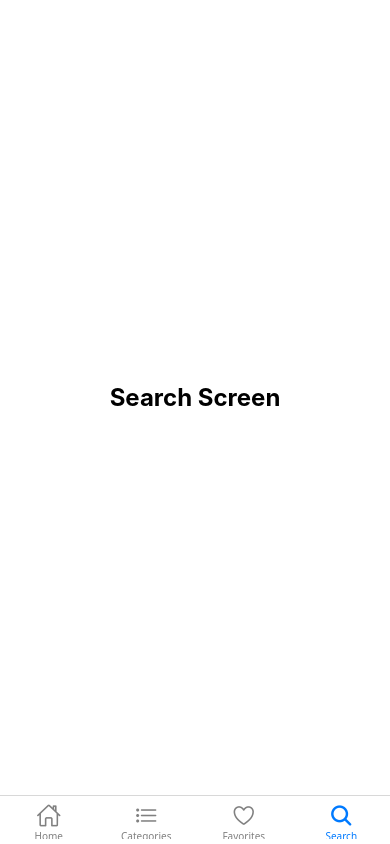
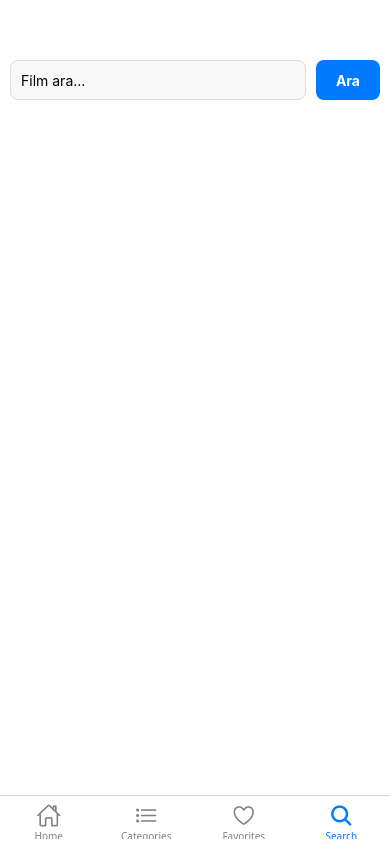
Before and after one commit to SUH3YL/Movie_Wizard, a React Native app: screen /Search in a window 390 px wide. Built offline with nearby package versions, Linux system fonts and the light colour scheme.

Commit message:
Added movie detail page and updated navigation

```diff
--- a/navigation/AppNavigator.js
+++ b/navigation/AppNavigator.js
@@ -2,6 +2,7 @@ import React from 'react';
 import { NavigationContainer } from '@react-navigation/native';
 import { createNativeStackNavigator } from '@react-navigation/native-stack';
 import TabNavigator from './TabNavigator';
+import MovieInfoScreen from '../screens/MovieInfoScreen';
 
 const Stack = createNativeStackNavigator();
 
@@ -10,6 +11,21 @@ const AppNavigator = () => {
     <NavigationContainer>
       <Stack.Navigator screenOptions={{ headerShown: false }}>
         <Stack.Screen name="MainTabs" component={TabNavigator} />
+        <Stack.Screen
+          name="MovieInfo"
+          component={MovieInfoScreen}
+          options={{
+            headerShown: true,
+            title: 'Film Detayları',
+            headerStyle: {
+              backgroundColor: '#f4511e',
+            },
+            headerTintColor: '#fff',
+            headerTitleStyle: {
+              fontWeight: 'bold',
+            },
+          }}
+        />
       </Stack.Navigator>
     </NavigationContainer>
   );
--- a/screens/CategoriesScreen.js
+++ b/screens/CategoriesScreen.js
@@ -3,7 +3,7 @@ import { View, Text, StyleSheet, FlatList, TouchableOpacity, ActivityIndicator }
 import MovieCard from '../components/MovieCard';
 import { searchMovies } from '../services/api';
 
-const CategoriesScreen = () => {
+const CategoriesScreen = ({ navigation }) => {
   const [selectedCategory, setSelectedCategory] = useState('Movies');
   const [selectedGenre, setSelectedGenre] = useState(null);
   const [movies, setMovies] = useState([]);
@@ -119,7 +119,7 @@ const CategoriesScreen = () => {
     <View style={styles.movieCardContainer}>
       <MovieCard
         movie={item}
-        onPress={() => {/* Navigate to detail screen */}}
+        onPress={() => navigation.navigate('MovieInfo', { imdbId: item.imdbID })}
       />
     </View>
   );
--- /dev/null
+++ b/screens/MovieInfoScreen.js
@@ -0,0 +1,171 @@
+import React, { useState, useEffect } from 'react';
+import {
+  View,
+  Text,
+  StyleSheet,
+  Image,
+  ScrollView,
+  ActivityIndicator,
+  SafeAreaView,
+} from 'react-native';
+import { getMovieById, getPosterUrl } from '../services/api';
+
+const MovieInfoScreen = ({ route }) => {
+  const [movie, setMovie] = useState(null);
+  const [loading, setLoading] = useState(true);
+  const { imdbId } = route.params;
+
+  useEffect(() => {
+    fetchMovieDetails();
+  }, []);
+
+  const fetchMovieDetails = async () => {
+    try {
+      const movieData = await getMovieById(imdbId);
+      setMovie(movieData);
+    } catch (error) {
+      console.error('Film detayları yüklenirken hata:', error);
+    } finally {
+      setLoading(false);
+    }
+  };
+
+  if (loading) {
+    return (
+      <View style={styles.loadingContainer}>
+        <ActivityIndicator size="large" color="#0000ff" />
+      </View>
+    );
+  }
+
+  if (!movie) {
+    return (
+      <View style={styles.errorContainer}>
+        <Text>Film bilgileri yüklenemedi.</Text>
+      </View>
+    );
+  }
+
+  return (
+    <SafeAreaView style={styles.container}>
+      <ScrollView>
+        <Image
+          source={{ uri: getPosterUrl(imdbId) }}
+          style={styles.poster}
+          resizeMode="contain"
+        />
+        <View style={styles.infoContainer}>
+          <Text style={styles.title}>{movie.Title}</Text>
+          <Text style={styles.year}>{movie.Year}</Text>
+
+          <View style={styles.ratingContainer}>
+            <Text style={styles.rating}>IMDb Puanı: {movie.imdbRating}</Text>
+            <Text style={styles.votes}>Oylar: {movie.imdbVotes}</Text>
+          </View>
+
+          <View style={styles.detailsContainer}>
+            <Text style={styles.label}>Tür:</Text>
+            <Text style={styles.value}>{movie.Genre}</Text>
+
+            <Text style={styles.label}>Yönetmen:</Text>
+            <Text style={styles.value}>{movie.Director}</Text>
+
+            <Text style={styles.label}>Oyuncular:</Text>
+            <Text style={styles.value}>{movie.Actors}</Text>
+
+            <Text style={styles.label}>Süre:</Text>
+            <Text style={styles.value}>{movie.Runtime}</Text>
+
+            <Text style={styles.label}>Dil:</Text>
+            <Text style={styles.value}>{movie.Language}</Text>
+
+            <Text style={styles.label}>Ülke:</Text>
+            <Text style={styles.value}>{movie.Country}</Text>
+
+            <Text style={styles.label}>Ödüller:</Text>
+            <Text style={styles.value}>{movie.Awards}</Text>
+          </View>
+
+          <View style={styles.plotContainer}>
+            <Text style={styles.label}>Özet:</Text>
+            <Text style={styles.plot}>{movie.Plot}</Text>
+          </View>
+        </View>
+      </ScrollView>
+    </SafeAreaView>
+  );
+};
+
+const styles = StyleSheet.create({
+  container: {
+    flex: 1,
+    backgroundColor: '#fff',
+  },
+  loadingContainer: {
+    flex: 1,
+    justifyContent: 'center',
+    alignItems: 'center',
+  },
+  errorContainer: {
+    flex: 1,
+    justifyContent: 'center',
+    alignItems: 'center',
+  },
+  poster: {
+    width: '100%',
+    height: 400,
+    backgroundColor: '#f0f0f0',
+  },
+  infoContainer: {
+    padding: 16,
+  },
+  title: {
+    fontSize: 24,
+    fontWeight: 'bold',
+    marginBottom: 8,
+  },
+  year: {
+    fontSize: 18,
+    color: '#666',
+    marginBottom: 16,
+  },
+  ratingContainer: {
+    flexDirection: 'row',
+    justifyContent: 'space-between',
+    marginBottom: 16,
+  },
+  rating: {
+    fontSize: 16,
+    fontWeight: 'bold',
+    color: '#f5c518',
+  },
+  votes: {
+    fontSize: 16,
+    color: '#666',
+  },
+  detailsContainer: {
+    marginBottom: 16,
+  },
+  label: {
+    fontSize: 16,
+    fontWeight: 'bold',
+    marginTop: 12,
+    color: '#333',
+  },
+  value: {
+    fontSize: 16,
+    color: '#666',
+    marginTop: 4,
+  },
+  plotContainer: {
+    marginTop: 16,
+  },
+  plot: {
+    fontSize: 16,
+    lineHeight: 24,
+    color: '#444',
+    marginTop: 8,
+  },
+});
+
+export default MovieInfoScreen;
--- a/screens/SearchScreen.js
+++ b/screens/SearchScreen.js
@@ -1,10 +1,85 @@
-import React from 'react';
-import { View, Text, StyleSheet } from 'react-native';
+import React, { useState } from 'react';
+import {
+  View,
+  Text,
+  StyleSheet,
+  TextInput,
+  FlatList,
+  TouchableOpacity,
+  ActivityIndicator
+} from 'react-native';
+import MovieCard from '../components/MovieCard';
+import { searchMovies } from '../services/api';
 
-const SearchScreen = () => {
+const SearchScreen = ({ navigation }) => {
+  const [searchQuery, setSearchQuery] = useState('');
+  const [movies, setMovies] = useState([]);
+  const [loading, setLoading] = useState(false);
+  const [error, setError] = useState(null);
+
+  const handleSearch = async () => {
+    if (!searchQuery.trim()) return;
+
+    try {
+      setLoading(true);
+      setError(null);
+      const response = await searchMovies(searchQuery);
+
+      if (response.Response === 'True') {
+        setMovies(response.Search);
+      } else {
+        setMovies([]);
+        setError('Film bulunamadı');
+      }
+    } catch (error) {
+      console.error('Arama hatası:', error);
+      setError('Arama sırasında bir hata oluştu');
+    } finally {
+      setLoading(false);
+    }
+  };
+
+  const renderMovieItem = ({ item }) => (
+    <View style={styles.movieCardContainer}>
+      <MovieCard
+        movie={item}
+        onPress={() => navigation.navigate('MovieInfo', { imdbId: item.imdbID })}
+      />
+    </View>
+  );
+
   return (
     <View style={styles.container}>
-      <Text style={styles.text}>Search Screen</Text>
+      <View style={styles.searchContainer}>
+        <TextInput
+          style={styles.searchInput}
+          placeholder="Film ara..."
+          value={searchQuery}
+          onChangeText={setSearchQuery}
+          onSubmitEditing={handleSearch}
+          returnKeyType="search"
+        />
+        <TouchableOpacity
+          style={styles.searchButton}
+          onPress={handleSearch}
+        >
+          <Text style={styles.searchButtonText}>Ara</Text>
+        </TouchableOpacity>
+      </View>
+
+      {loading ? (
+        <ActivityIndicator size="large" color="#007AFF" style={styles.loader} />
+      ) : error ? (
+        <Text style={styles.errorText}>{error}</Text>
+      ) : (
+        <FlatList
+          data={movies}
+          renderItem={renderMovieItem}
+          keyExtractor={(item) => item.imdbID}
+          numColumns={2}
+          contentContainerStyle={styles.moviesList}
+        />
+      )}
     </View>
   );
 };
@@ -12,13 +87,50 @@ const SearchScreen = () => {
 const styles = StyleSheet.create({
   container: {
     flex: 1,
+    backgroundColor: '#fff',
+    paddingTop: 50,
+  },
+  searchContainer: {
+    flexDirection: 'row',
+    padding: 10,
+    gap: 10,
+  },
+  searchInput: {
+    flex: 1,
+    height: 40,
+    borderWidth: 1,
+    borderColor: '#ddd',
+    borderRadius: 8,
+    paddingHorizontal: 10,
+    backgroundColor: '#f8f8f8',
+  },
+  searchButton: {
+    backgroundColor: '#007AFF',
+    paddingHorizontal: 20,
     justifyContent: 'center',
     alignItems: 'center',
-    backgroundColor: '#fff',
+    borderRadius: 8,
   },
-  text: {
-    fontSize: 24,
+  searchButtonText: {
+    color: '#fff',
     fontWeight: 'bold',
+  },
+  moviesList: {
+    padding: 10,
+  },
+  movieCardContainer: {
+    flex: 1,
+    margin: 5,
+  },
+  loader: {
+    flex: 1,
+    justifyContent: 'center',
+    alignItems: 'center',
+  },
+  errorText: {
+    textAlign: 'center',
+    color: 'red',
+    marginTop: 20,
   },
 });
 
```
